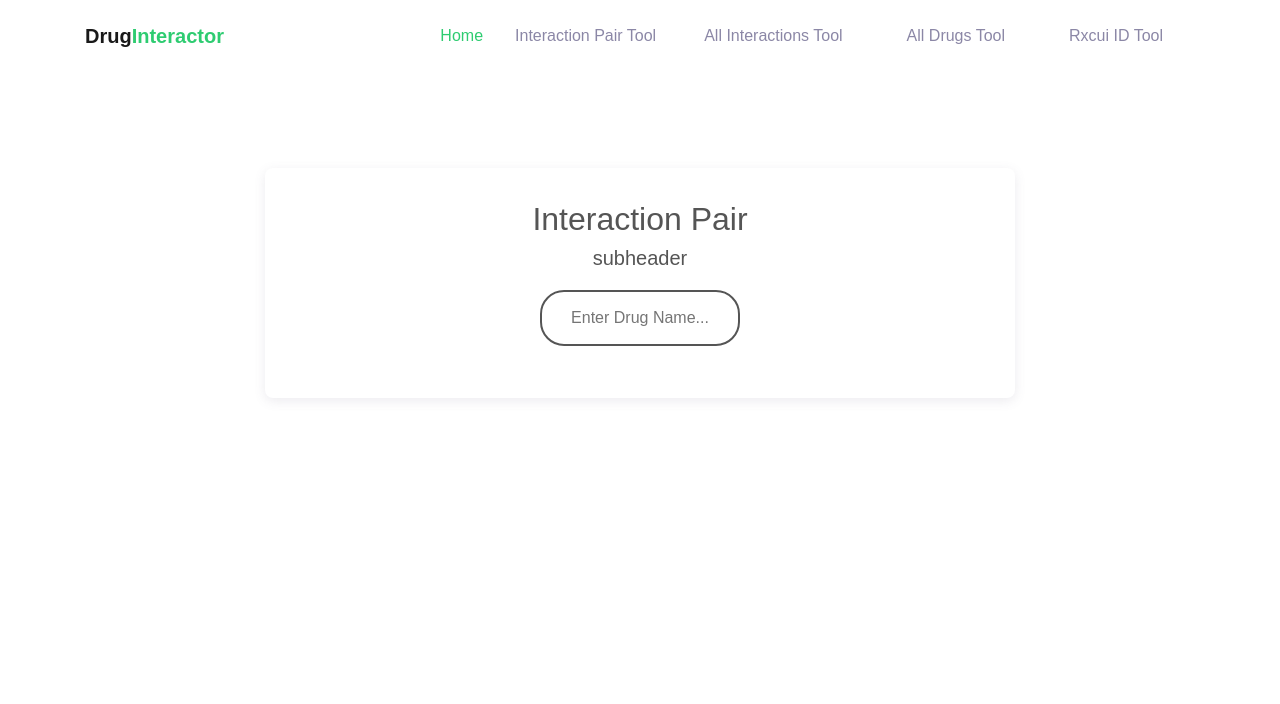
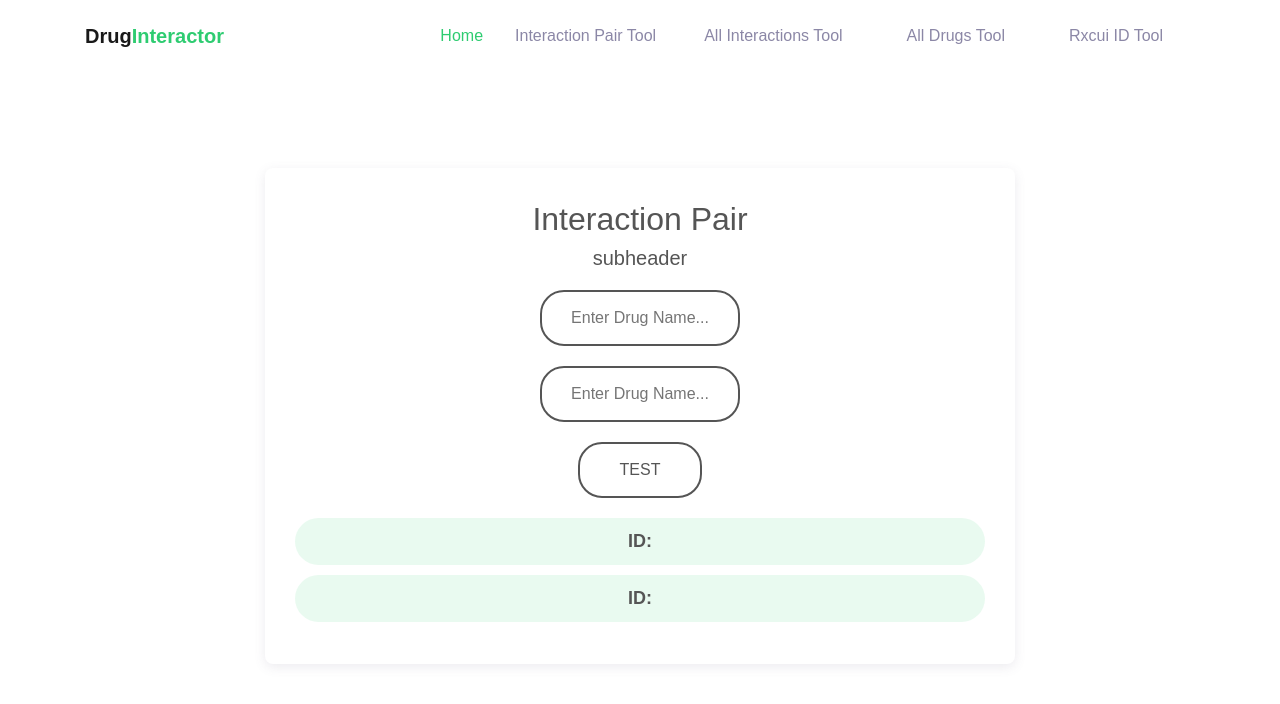
Before and after one commit to Sxlly/Drug-Interactor, a React (Create React App) app: page /getInteractionPair in a window 1280 px wide. Shown: the top 704 px of the page. Built offline with nearby package versions, Linux system fonts and the light colour scheme.

Commit message:
logical code for interaction pair

```diff
--- a/src/getInteractionPair.js
+++ b/src/getInteractionPair.js
@@ -44,25 +44,41 @@ export default () => {
 
         console.log(getRxcuiIDAPITwoData);
 
-        if (getRxcuiIDAPIOneData.idGroup.rxnormId || getRxcuiIDAPITwoData.idGroup.rxnormId == undefined) {
+        if (getRxcuiIDAPIOneData.idGroup.rxnormId && getRxcuiIDAPITwoData.idGroup.rxnormId !== undefined) {
+
+            var passableRxcuiOne = getRxcuiIDAPIOneData.idGroup.rxnormId[0];
+            var passableRxcuiTwo = getRxcuiIDAPITwoData.idGroup.rxnormId[0];
+            updateRxcuiIDOne(passableRxcuiOne);
+            updateRxcuiIDTwo(passableRxcuiTwo);
+            return {
+                passableRxcuiOne: passableRxcuiOne,
+                passableRxcuiTwo: passableRxcuiTwo
+            };
+        }
+
+        else {
+
 
             console.log("No matching Rxcui Id!");
             updateRxcuiIDOne("No Match...");
             updateRxcuiIDTwo("No Match...");
+            return;
         }
 
-        else {
-
-            var passableRxcuiOne = getRxcuiIDAPIOneData.idGroup.rxnormId[0];
-            var passableRxcuiTwo = getRxcuiIDAPITwoData.idGroup.rxnormId[0];
-        }
-
-        return {
-            passableRxcuiOne: passableRxcuiOne,
-            passableRxcuiTwo: passableRxcuiTwo
-        };
+    }
 
 
+    //constant submit method
+    const onSubmit = event => {
+
+        event.preventDefault();
+
+        (async () => {
+
+            await getRxcuiIdMethod();
+            console.log("Waited!");
+
+        })();
     }
 
 
@@ -109,7 +125,7 @@ export default () => {
             <div className="page-section">
                 <div className="container">
                     <div className="card-service-large wow fadeInUp">
-                        <form>
+                        <form onSubmit={onSubmit}>
                             <h1 className="rxcui-header">Interaction Pair</h1>
                             <h2 className="rxcui-subheader">subheader</h2>
 
@@ -122,6 +138,21 @@ export default () => {
                                 value={nameOne}
                                 onChange={(event) => nameChangeOne(event.target.value)}
                             />
+
+                            <input
+                                className="rxcui-name-input"
+                                id="nameTwo"
+                                name="nameTwo"
+                                type="text"
+                                placeholder="Enter Drug Name..."
+                                value={nameTwo}
+                                onChange={(event) => nameChangeTwo(event.target.value)}
+                            />
+
+                            <button type="submit" className="rxcui-find-btn">Test</button>
+
+                            <p className="rxcui-answer">ID: {rxcuiIDOne}</p>
+                            <p className="rxcui-answer">ID: {rxcuiIDTwo}</p>
                         </form>
                     </div>
                 </div>
```
